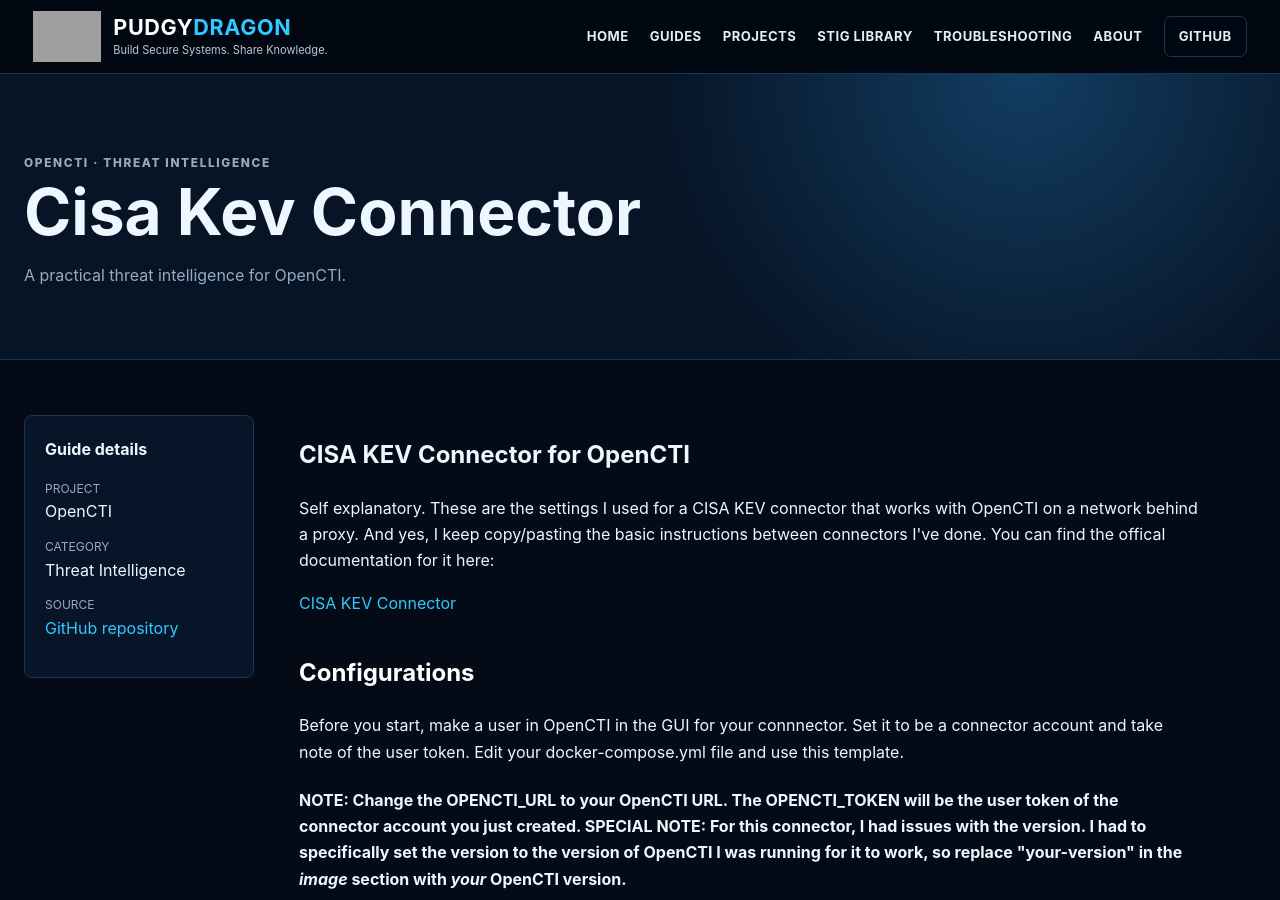
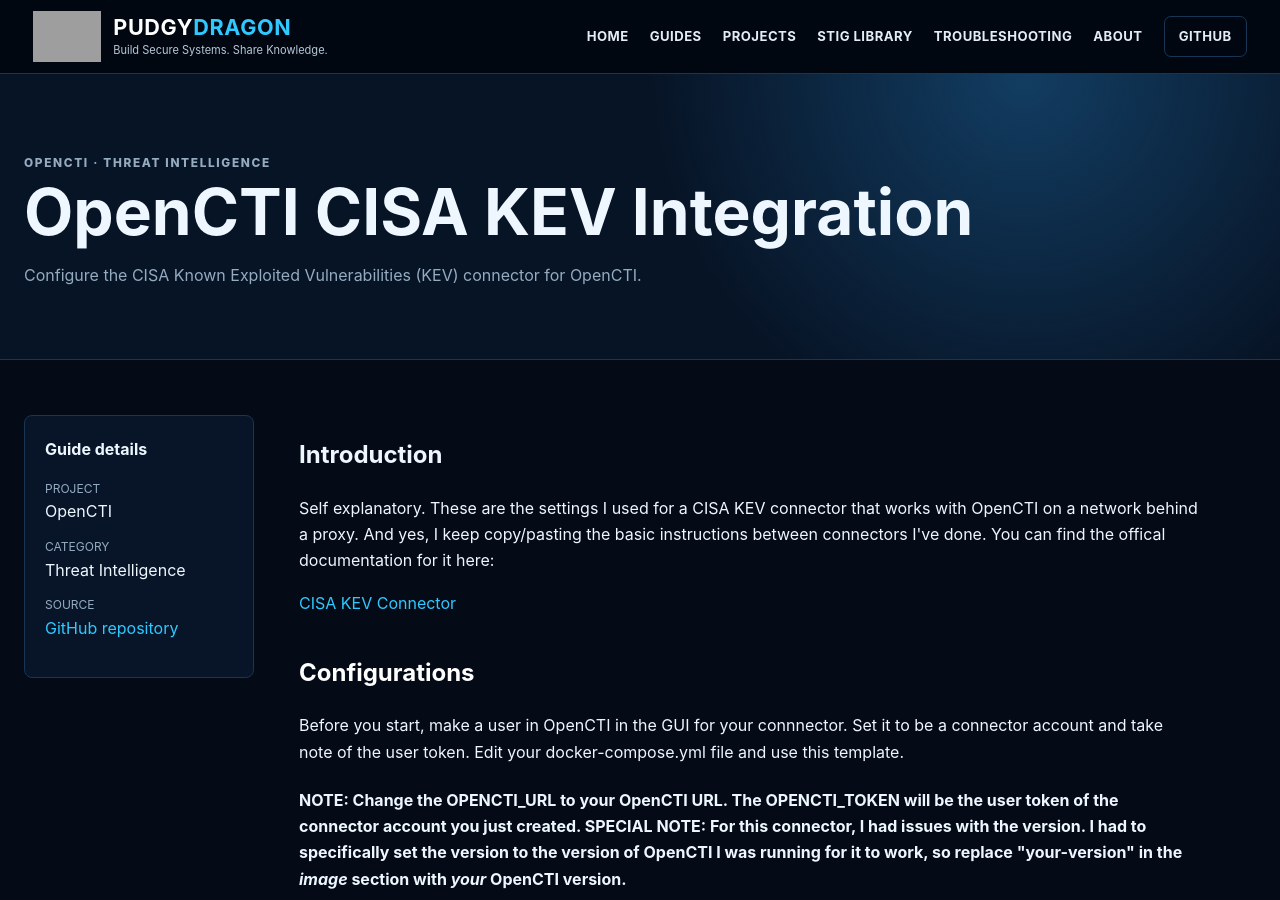
Before and after one commit to PudgyDragon/pudgydragon.github.io, a Jekyll site: the page built from _guides/opencti-connectors-cisa-kev-connector.md, in a window 1280 px wide and 900 px high. Built offline with Jekyll 4.4.1, drawn with Linux system fonts in a browser that asks for light colours; grey boxes are pictures that could not be loaded.

Commit message:
Update opencti-connectors-cisa-kev-connector.md

```diff
--- a/_guides/opencti-connectors-cisa-kev-connector.md
+++ b/_guides/opencti-connectors-cisa-kev-connector.md
@@ -1,12 +1,12 @@
 ---
-title: "Cisa Kev Connector"
+title: "OpenCTI CISA KEV Integration"
 project: "OpenCTI"
 category: "Threat Intelligence"
-description: "A practical threat intelligence for OpenCTI."
+description: "Configure the CISA Known Exploited Vulnerabilities (KEV) connector for OpenCTI."
 source_url: "https://github.com/PudgyDragon/OpenCTI/blob/main/Connectors/CISA_KEV_connector.md"
 ---
 
-<h1>CISA KEV Connector for OpenCTI</h1>
+<h1>Introduction</h1>
 <p>Self explanatory. These are the settings I used for a CISA KEV connector that works with OpenCTI on a
 network behind a proxy. And yes, I keep copy/pasting the basic instructions between connectors I've done.
 You can find the offical documentation for it here:</p>
```
